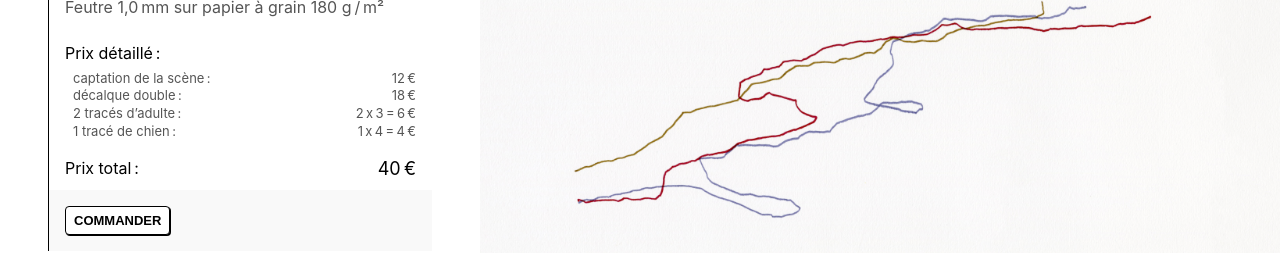
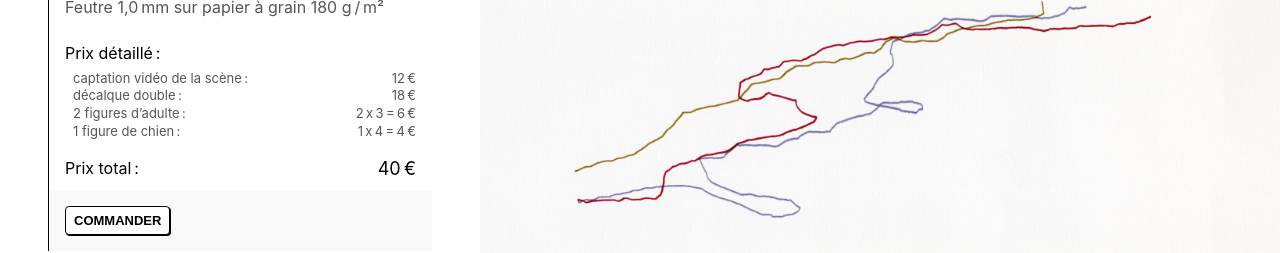
Before and after one commit to arnaudrenaud/vv, a Next.js app: page /pieces/rue-des-alouettes-chien-maitre-personne in a window 1280 px wide. Shown: the part 273-526 px from the top of the page. Built offline with nearby package versions, Linux system fonts and the light colour scheme.

Commit message:
Edit formulation for production details

```diff
--- a/pages/pieces/[id].tsx
+++ b/pages/pieces/[id].tsx
@@ -53,7 +53,7 @@ const PriceDetails = ({ piece }: { piece: Piece }) => {
   const fixedPriceFeatures = [
     {
       key: 'sceneRecording',
-      label: 'captation de la scène',
+      label: 'captation vidéo de la scène',
       price: PIECE_PRICE_FOR_SCENE_RECORDING,
     },
     {
@@ -66,38 +66,38 @@ const PriceDetails = ({ piece }: { piece: Piece }) => {
   const multipliablePriceFeatures = [
     {
       key: 'numberOfAdults',
-      labelForSingular: 'tracé d’adulte',
-      labelForPlural: 'tracés d’adulte',
+      labelForSingular: 'figure d’adulte',
+      labelForPlural: 'figures d’adulte',
       unitPrice: PIECE_PRICE_PER_ADULT,
     },
     {
       key: 'numberOfChildren',
-      labelForSingular: 'tracé d’enfant',
-      labelForPlural: 'tracés d’enfant',
+      labelForSingular: 'figure d’enfant',
+      labelForPlural: 'figures d’enfant',
       unitPrice: PIECE_PRICE_PER_CHILD,
     },
     {
       key: 'numberOfDogs',
-      labelForSingular: 'tracé de chien',
-      labelForPlural: 'tracés de chien',
+      labelForSingular: 'figure de chien',
+      labelForPlural: 'figures de chien',
       unitPrice: PIECE_PRICE_PER_DOG,
     },
     {
       key: 'numberOfNonFlyingBirds',
-      labelForSingular: 'tracé d’oiseau non volant',
-      labelForPlural: 'tracés d’oiseau non volant',
+      labelForSingular: 'figure d’oiseau non volant',
+      labelForPlural: 'figures d’oiseau non volant',
       unitPrice: PIECE_PRICE_PER_NON_FLYING_BIRD,
     },
     {
       key: 'numberOfFlyingBirds',
-      labelForSingular: 'tracé d’oiseau volant',
-      labelForPlural: 'tracés d’oiseau volant',
+      labelForSingular: 'figure d’oiseau volant',
+      labelForPlural: 'figures d’oiseau volant',
       unitPrice: PIECE_PRICE_PER_FLYING_BIRD,
     },
     {
       key: 'numberOfSubjectsComingAndGoing',
-      labelForSingular: 'tracé de figure faisant des allers et retours',
-      labelForPlural: 'tracés de figure faisant des allers et retours',
+      labelForSingular: 'figure faisant des allers et retours',
+      labelForPlural: 'figures faisant des allers et retours',
       unitPrice: PIECE_PRICE_PER_SUBJECT_COMING_AND_GOING,
     },
   ];
```
